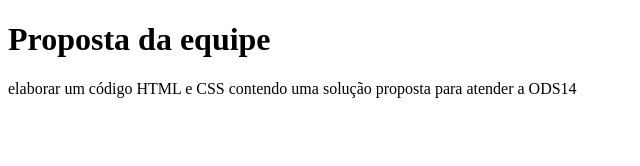
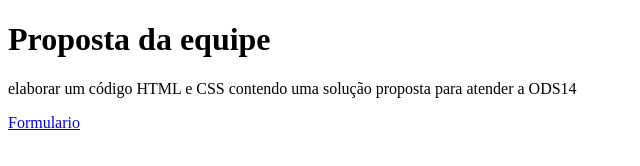
Before and after one commit to EricYuKim/pagina-informativa, a plain HTML site: page index.html in a window 1280 px wide. Shown: the full height of the page, 0-640 px from the left. Drawn offline with Linux system fonts and the light colour scheme.

Commit message:
Update index.html

```diff
--- a/index.html
+++ b/index.html
@@ -8,5 +8,6 @@
 <body>
    <h1>Proposta da equipe</h1>
 <p>elaborar um código HTML e CSS contendo uma solução proposta para atender a ODS14 </p>
+    <a href="https://ericyukim.github.io/formulario/" target="_blank">Formulario</a>
 </body>
 </html>
```
